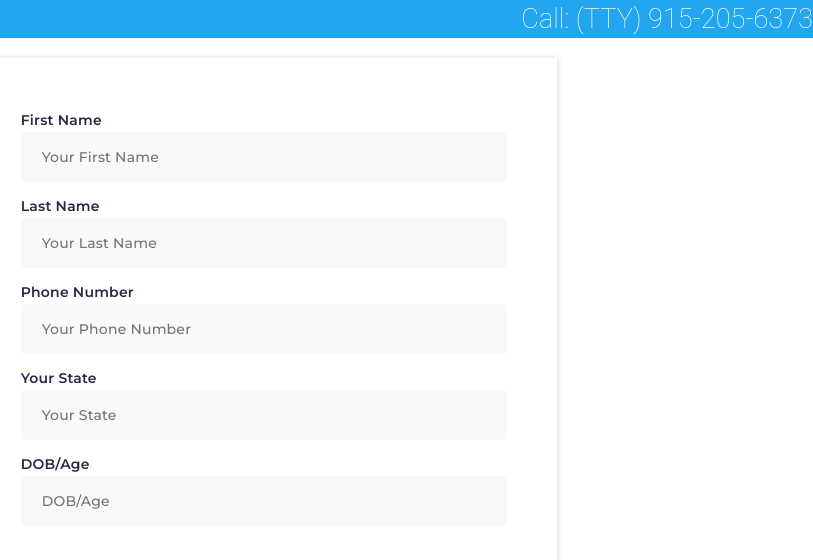
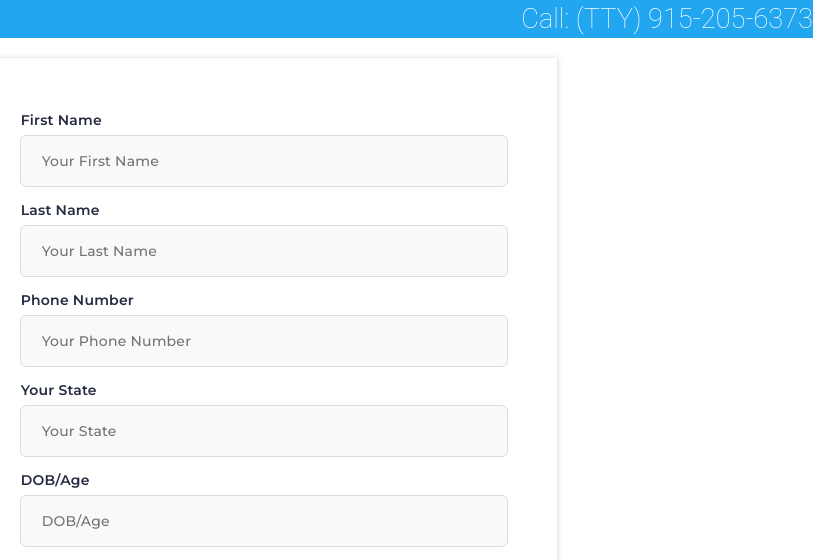
Before and after one commit to Hamza804-latif/EQ-Quotes.github.io, a plain HTML site: page solar.html in a window 1280 px wide. Shown: the top 560 px of the page, 467-1280 px from the left. Drawn offline with nearby package versions, Linux system fonts and the light colour scheme.

Commit message:
in progress

```diff
--- a/styles/form.css
+++ b/styles/form.css
@@ -57,6 +57,8 @@
   line-height: 28px;
   letter-spacing: 0.2px;
   color: #737373;
+  outline: 1px solid gainsboro;
+  margin-top: 4px;
 }
 .form-child input::placeholder {
   font-family: "Montserrat";
```
